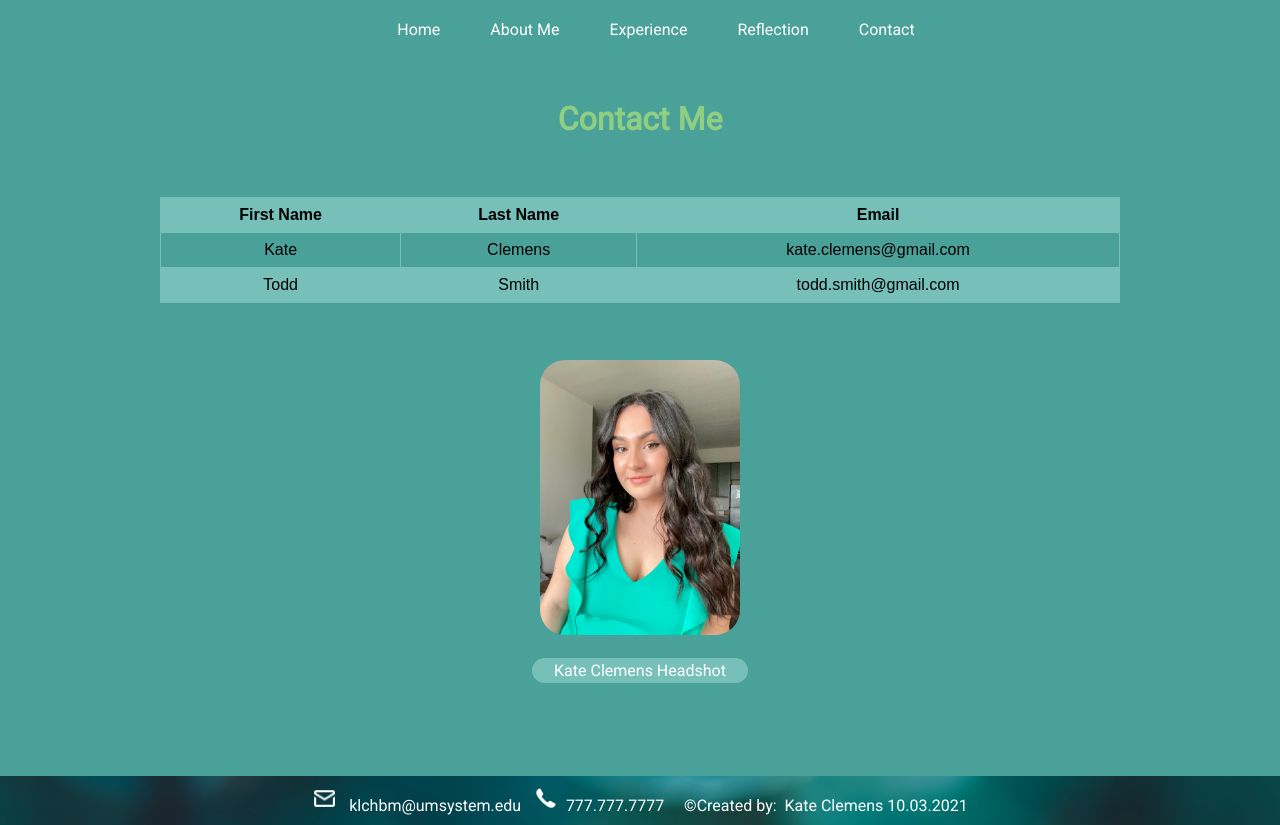
After one commit to klchbm/klchbm.github.io, a PHP site: page /contact.html in a window 1280 px wide. The commit adds this page. Run offline with PHP 8.4, Linux system fonts and the light colour scheme.

Commit message:
Add files via upload

```diff
--- /dev/null
+++ b/islt_7310/contact.css
@@ -0,0 +1,60 @@
+table {
+  font-family: arial, sans-serif;
+  border-collapse: collapse;
+  width: 75%;
+}
+
+td, th {
+  border: .3px solid #77c0ba;
+  text-align: left;
+  padding: 8px;
+  text-align: center;
+  color: black;
+}
+tr:nth-child(even) {
+  background-color: #77c0ba;
+}
+th{
+  background-color: #77c0ba;
+}
+.center {
+  margin-left: auto;
+  margin-right: auto;
+}
+h1{
+    margin-top: -35px;
+
+}
+#Headshot{
+    background: url("Headshot.JPG");
+    border-radius: 25px;
+    background-repeat: repeat;
+}
+footer {
+    margin-top: 93px;
+    background-image: url(images/footer.jpg);
+    background-size: cover;
+    padding: 10px;
+}
+figcaption {
+    background-color: #77c0ba;
+    padding: 3px;
+    width: 210px;
+    text-align: center;
+    border-radius: 25px;
+    background-repeat: repeat;
+}
+
+
+/* [ON SMALL SCREENS] */
+@media screen and (max-width: 768px){
+    body{
+        font-size: 16px;
+    }
+    footer {
+    margin-top: 100px;
+    background-image: url(images/footer.jpg);
+    background-size: cover;
+    padding: 10px;
+    }
+}
--- /dev/null
+++ b/islt_7310/contact.html
@@ -0,0 +1,118 @@
+<!DOCTYPE html>
+<!--
+
+*****************************************************************************
+
+Title:  Template
+
+Use:  Template
+
+Author:  Kate Clemens
+
+School/Term:  University of Missouri, Fall 2021
+
+Developed: 9.02.21
+
+Tested:  9.01.21; Passed on Safari and Chrome browsers
+
+******************************************************************************
+
+-->
+<html lang="en-US">
+
+<head>
+               <meta charset="utf-8">
+               <title>Contact Me</title>
+               <link rel="stylesheet" href="style.css">
+               <link rel="stylesheet" href="nav.css">
+               <link rel="stylesheet" href="contact.css">
+
+                    <!-- Google Font -->
+                <link rel="preconnect" href="https://fonts.googleapis.com">
+                <link rel="preconnect" href="https://fonts.gstatic.com" crossorigin>
+                <link href="https://fonts.googleapis.com/css2?family=Roboto&display=swap" rel="stylesheet">
+
+                <!-- Favicon -->
+                <link rel="apple-touch-icon" sizes="180x180" href="favicon_io/apple-touch-icon.png">
+                <link rel="icon" type="image/png" sizes="32x32" href="favicon_io/favicon-32x32.png">
+                <link rel="icon" type="image/png" sizes="16x16" href="favicon_io/favicon-16x16.png">
+                <link rel="manifest" href="/site.webmanifest">
+</head>
+
+        <nav id="hamnav" class="items">
+
+            <label for="hamburger">&#9776;</label>
+            <input type="checkbox" id="hamburger"/>
+
+
+            <div id="hamitems" class="dropdown">
+                <ul>
+                    <li><a href="index.html">Home</a></li>
+                    <li><a href="about.html">About Me</a></li>
+                    <li><a href="experience.html">Experience</a>
+                            <ul>
+                                <li><a href="experience.html#iDTechP">iD Tech</a></li>
+                                <li><a href="experience.html#AllstateP">Allstate</a></li>
+                                <li><a href="experience.html#IBMP">IBM</a></li>
+                            </ul>
+                    </li>
+                    <li><a href="reflection.html">Reflection</a>
+                    <li><a href="contact.html">Contact</a>
+
+                </ul>
+            </div>
+        </nav>
+
+        <br>
+        <br>
+        <br>
+        <br>
+
+<body>
+
+        <h1>Contact Me</h1>
+
+        <br>
+        <br>
+
+<table class="center">
+<thead>
+  <tr>
+    <th>First Name</th>
+    <th>Last Name</th>
+    <th>Email</th>
+  </tr>
+</thead>
+<tbody>
+  <tr>
+    <td>Kate</td>
+    <td>Clemens</td>
+    <td>kate.clemens@gmail.com</td>
+  </tr>
+  <tr>
+    <td>Todd</td>
+    <td>Smith</td>
+    <td>todd.smith@gmail.com</td>
+  </tr>
+</tbody>
+</table>
+
+    <br>
+    <br>
+    <br>
+
+    <img id="Headshot" src="images/Headshot.JPG" alt="Headshot" width="200" height="275">
+
+    <br>
+    <br>
+
+    <figcaption class="center">Kate Clemens Headshot</figcaption>
+
+    <footer class="items">
+    <a href="mailto:klchbm@umsystem.edu" onclick="ga('send', 'event', { eventCategory: 'Contact', eventAction: 'Call', eventLabel: 'Mobile Button'});"><img id="mail" class="zoom" src="images/mail.png" alt="mail" width="25" height="25"></a>&nbsp;&nbsp;&nbsp;klchbm@umsystem.edu&nbsp;&nbsp;
+
+    <a href="tel:777.777.7777" onclick="ga('send', 'event', { eventCategory: 'Contact', eventAction: 'Call', eventLabel: 'Mobile Button'});"><img id="phone" class="zoom" src="images/phone.png" alt="phone" width="25" height="25"></a>&nbsp;&nbsp;777.777.7777&nbsp;&nbsp;&nbsp;&nbsp;&nbsp;©Created by:&nbsp;&nbsp;Kate Clemens 10.03.2021
+    </footer>
+
+</body>
+</html>
--- a/islt_7310/home.css
+++ b/islt_7310/home.css
@@ -19,6 +19,7 @@ footer {
     background-image: url(images/footer.jpg);
     background-size: cover;
     padding: 10px;
+    margin-top: -5px;
 }
 aside{
     grid-column-start: 1;
--- a/islt_7310/nav.css
+++ b/islt_7310/nav.css
@@ -86,5 +86,8 @@ nav>ul>li:hover>ul{
 
   /* (C) TOGGLE SHOW/HIDE MENU */
   #hamitems { display: none; }
+  #hamitems ul li:hover>ul{
+    display: none;
+  }
   #hamnav input:checked ~ #hamitems { display: block; }
 }
```
Also changed, not shown: islt_7310/about.html (+4 -4 lines), islt_7310/experience.html (+7 -7 lines), islt_7310/index.html (+4 -4 lines), islt_7310/reflection.html (+4 -4 lines), islt_7310/style.css (line endings or trailing spaces).
